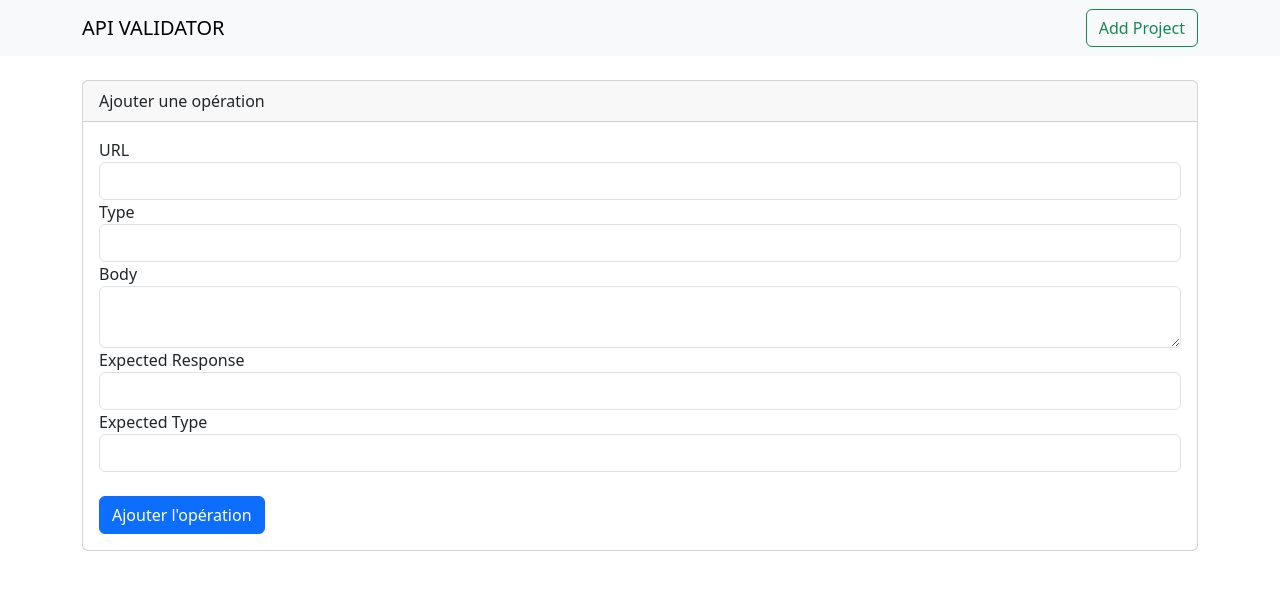
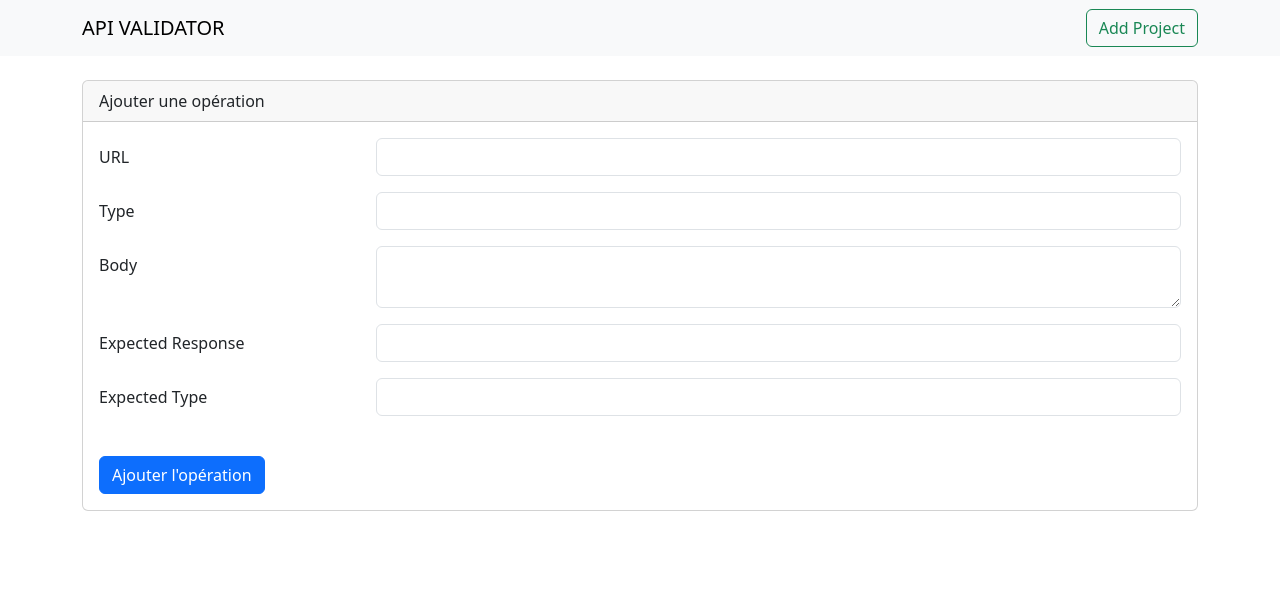
Before and after one commit to douhimed/api-validator-client, an Angular app: page /add-operation/1 in a window 1280 px wide. Shown: the top 590 px of the page. Built offline with nearby package versions, Linux system fonts and the light colour scheme.

Commit message:
replace type by select element

```diff
--- a/src/app/add-operation/add-operation.component.html
+++ b/src/app/add-operation/add-operation.component.html
@@ -2,27 +2,46 @@
   <div class="card-header">Ajouter une opération</div>
   <div class="card-body">
     <form (ngSubmit)="onSubmit()">
-      <div class="form-group">
-        <label for="url">URL</label>
-        <input type="text" class="form-control" id="url" [(ngModel)]="operation.url" name="url" required>
+      <div class="form-group row mb-3">
+        <label for="url" class="col-sm-3 col-form-label">URL</label>
+        <div class="col-sm-9">
+          <input type="text" class="form-control" id="url" [(ngModel)]="operation.url" name="url" required>
+        </div>
       </div>
-      <div class="form-group">
-        <label for="type">Type</label>
-        <input type="text" class="form-control" id="type" [(ngModel)]="operation.type" name="type" required>
+      <div class="form-group row mb-3">
+        <label for="type" class="col-sm-3 col-form-label">Type</label>
+        <div class="col-sm-9">
+          <select class="form-control" id="type" [(ngModel)]="operation.type" name="type" required>
+            <option value="GET">GET</option>
+            <option value="POST">POST</option>
+            <option value="PUT">PUT</option>
+            <option value="DELETE">DELETE</option>
+          </select>
+        </div>
       </div>
-      <div class="form-group">
-        <label for="body">Body</label>
-        <textarea class="form-control" id="body" [(ngModel)]="operation.body" name="body"></textarea>
+      <div class="form-group row mb-3">
+        <label for="body" class="col-sm-3 col-form-label">Body</label>
+        <div class="col-sm-9">
+          <textarea class="form-control" id="body" [(ngModel)]="operation.body" name="body"></textarea>
+        </div>
       </div>
-      <div class="form-group">
-        <label for="expectedResponse">Expected Response</label>
-        <input type="text" class="form-control" id="expectedResponse" [(ngModel)]="operation.expectedResponse" name="expectedResponse" required>
+      <div class="form-group row mb-3">
+        <label for="expectedResponse" class="col-sm-3 col-form-label">Expected Response</label>
+        <div class="col-sm-9">
+          <input type="text" class="form-control" id="expectedResponse" [(ngModel)]="operation.expectedResponse" name="expectedResponse" required>
+        </div>
       </div>
-      <div class="form-group">
-        <label for="expectedType">Expected Type</label>
-        <input type="text" class="form-control" id="expectedType" [(ngModel)]="operation.expectedType" name="expectedType" required>
+      <div class="form-group row mb-3">
+        <label for="expectedType" class="col-sm-3 col-form-label">Expected Type</label>
+        <div class="col-sm-9">
+          <input type="text" class="form-control" id="expectedType" [(ngModel)]="operation.expectedType" name="expectedType" required>
+        </div>
       </div>
-      <button type="submit" class="btn btn-primary mt-4">Ajouter l'opération</button>
+      <div class="form-group row">
+        <div class="col-sm-12">
+          <button type="submit" class="btn btn-primary mt-4">Ajouter l'opération</button>
+        </div>
+      </div>
     </form>
   </div>
 </div>
```
